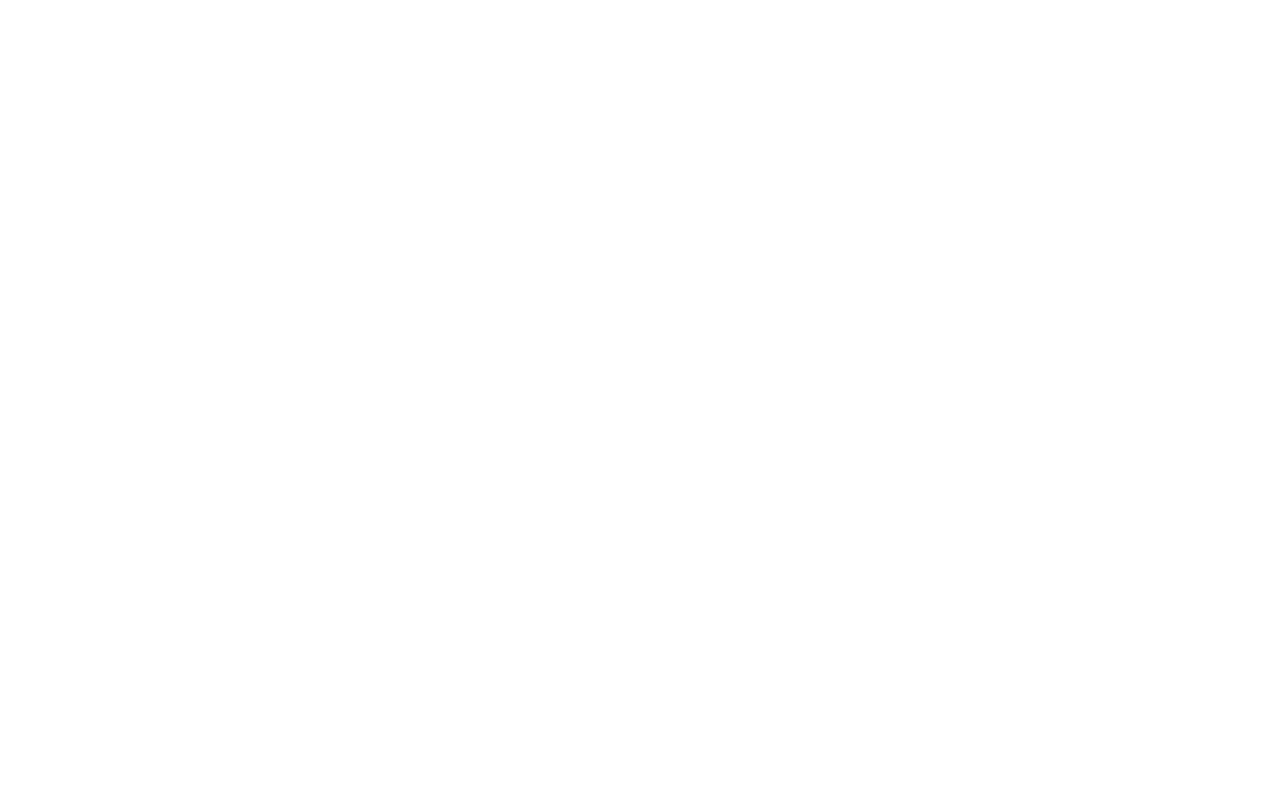
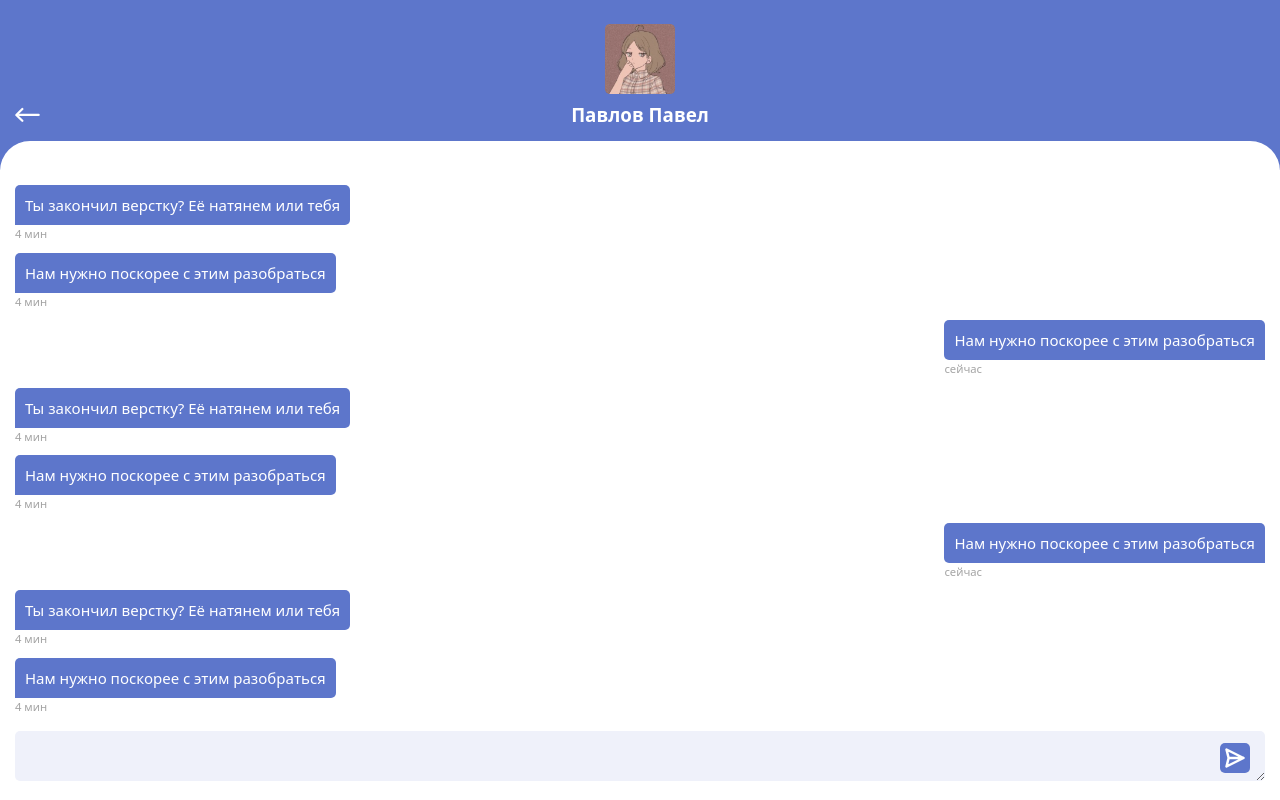
Before and after one commit to ReaGet/studeo, a Vue app: page /chat/1 in a window 1280 px wide. Before the commit this address had no page. Built offline with nearby package versions, Linux system fonts and the light colour scheme.

Commit message:
added new views and components

```diff
--- /dev/null
+++ b/src/components/MessageListItem.vue
@@ -0,0 +1,44 @@
+<template>
+  <div
+    class="flex flex-col"
+    :class="{ 'ml-auto': isCurrentUser }"
+  >
+    <p
+      class="p-4 rounded-lg bg-primary-default text-2xl text-white"
+      :class="{
+        'rounded-bl-none': !isCurrentUser,
+        'rounded-br-none': isCurrentUser,
+      }"
+    >{{ message.text }}</p>
+    <span class="text-lg text-gray-300">{{ message.timestamp }}</span>
+  </div>
+</template>
+
+<script>
+export default {
+  props: {
+    isCurrentUser: {
+      type: Boolean,
+      required: true,
+    },
+    message: {
+      id: {
+        type: Number,
+        required: true,
+      },
+      uid: {
+        type: Number,
+        required: true,
+      },
+      text: {
+        type: String,
+        required: true,
+      },
+      timestamp: {
+        type: String,
+        required: true,
+      },
+    },
+  },
+};
+</script>
--- a/src/components/ui/TextareaComponent.vue
+++ b/src/components/ui/TextareaComponent.vue
@@ -6,7 +6,7 @@
       @input="handleInput"
       @keydown.enter="handleEnter"
       cols="30"
-      rows="7"
+      :rows="rows"
       ref="textarea"
       v-model.trim="text"
       :placeholder="placeholder"
@@ -34,6 +34,14 @@
     placeholder: {
       default: '',
     },
+    rows: {
+      type: Number,
+      default: 7,
+    },
+    minHeight: {
+      type: Number,
+      default: 170,
+    },
   },
   data() {
     return {
@@ -53,7 +61,7 @@
     },
     handleTextAreaSize() {
       this.$refs.textarea.style.height = '0px';
-      const height = Math.max(this.$refs.textarea.scrollHeight, 170);
+      const height = Math.max(this.$refs.textarea.scrollHeight, this.minHeight);
       this.$refs.textarea.style.height = `${height}px`;
     },
     handleEnter(event) {
--- a/src/router/index.js
+++ b/src/router/index.js
@@ -35,13 +35,13 @@
     path: '/profile/edit',
     name: 'editProfile',
     meta: { layout: 'main', title: 'Личный кабинет' },
-    component: () => import('@/views/EditProfileView.vue'),
+    component: () => import('@/views/profile/EditProfileView.vue'),
   },
   {
     path: '/profile/:id',
     name: 'profile',
     meta: { title: 'Профиль' },
-    component: () => import('@/views/ProfileView.vue'),
+    component: () => import('@/views/profile/ProfileView.vue'),
   },
   {
     path: '/settings',
@@ -119,7 +119,13 @@
     path: '/chat',
     name: 'chat',
     meta: { layout: 'main', title: 'Чат' },
-    component: () => import('@/views/ChatListView.vue'),
+    component: () => import('@/views/chat/ChatListView.vue'),
+  },
+  {
+    path: '/chat/:id',
+    name: 'singleChat',
+    meta: {},
+    component: () => import('@/views/chat/SingleChatView.vue'),
   },
 ];
 
--- /dev/null
+++ b/src/views/chat/SingleChatView.vue
@@ -0,0 +1,130 @@
+<template>
+  <!-- eslint-disable-next-line max-len -->
+  <header class="relative flex items-center justify-center shrink-0 h-[17rem] pb-8 -mx-6 bg-primary-default">
+    <router-link class="absolute bottom-20 -mb-[0.25rem] left-6 -mt-8" to="/">
+      <svg class="stroke-primary-default stroke-white" width="25" height="16">
+        <use xlink:href="/img/icons/sprite.svg#arrow-back"></use>
+      </svg>
+    </router-link>
+    <div class="flex flex-col items-center gap-4">
+      <div class="overflow-hidden rounded-md">
+        <img
+          width="70"
+          height="70"
+          src="/img/images/avatar-anime.png"
+          alt="аватар"
+        >
+      </div>
+      <h1 class="text-3xl text-white font-bold">Павлов Павел</h1>
+    </div>
+    <div
+      class="absolute h-12 bottom-[-1px] left-0 right-0 bg-white rounded-tl-full rounded-tr-full"
+    ></div>
+  </header>
+  <div class="flex flex-col items-start py-6 gap-4 overflow-auto">
+    <MessageListItem
+      v-for="message in messages"
+      :key="message.id"
+      :message="message"
+      :is-current-user="this.uid === message.uid"
+    ></MessageListItem>
+  </div>
+  <div class="relative py-6 bottom-0 bg-white">
+    <v-textarea name="message" rows="1" min-height="0" class="w-full"></v-textarea>
+    <!-- eslint-disable-next-line max-len -->
+    <button class="absolute flex items-center justify-center bg-primary-default h-12 w-12 bottom-11 right-6 rounded-lg">
+      <svg width="20" height="20">
+        <use xlink:href="/img/icons/sprite.svg#send-message"></use>
+      </svg>
+    </button>
+  </div>
+</template>
+
+<script>
+import MessageListItem from '@/components/MessageListItem.vue';
+import VTextarea from '@/components/ui/TextareaComponent.vue';
+
+export default {
+  components: {
+    VTextarea,
+    MessageListItem,
+  },
+  data: () => ({
+    uid: 2,
+    messages: [
+      {
+        id: 1,
+        uid: 1,
+        text: 'Ты закончил верстку? Её натянем или тебя',
+        avatar: '/img/images/avatar-anime.png',
+        name: 'Сергей Константинович',
+        timestamp: '4 мин',
+      },
+      {
+        id: 2,
+        uid: 1,
+        text: 'Нам нужно поскорее с этим разобраться',
+        avatar: '/img/images/avatar-anime.png',
+        name: 'Сергей Константинович',
+        timestamp: '4 мин',
+      },
+      {
+        id: 2,
+        uid: 2,
+        text: 'Нам нужно поскорее с этим разобраться',
+        avatar: '/img/images/avatar-anime.png',
+        name: 'Рифат Ринатович',
+        timestamp: 'сейчас',
+      },
+      {
+        id: 1,
+        uid: 1,
+        text: 'Ты закончил верстку? Её натянем или тебя',
+        avatar: '/img/images/avatar-anime.png',
+        name: 'Сергей Константинович',
+        timestamp: '4 мин',
+      },
+      {
+        id: 2,
+        uid: 1,
+        text: 'Нам нужно поскорее с этим разобраться',
+        avatar: '/img/images/avatar-anime.png',
+        name: 'Сергей Константинович',
+        timestamp: '4 мин',
+      },
+      {
+        id: 2,
+        uid: 2,
+        text: 'Нам нужно поскорее с этим разобраться',
+        avatar: '/img/images/avatar-anime.png',
+        name: 'Рифат Ринатович',
+        timestamp: 'сейчас',
+      },
+      {
+        id: 1,
+        uid: 1,
+        text: 'Ты закончил верстку? Её натянем или тебя',
+        avatar: '/img/images/avatar-anime.png',
+        name: 'Сергей Константинович',
+        timestamp: '4 мин',
+      },
+      {
+        id: 2,
+        uid: 1,
+        text: 'Нам нужно поскорее с этим разобраться',
+        avatar: '/img/images/avatar-anime.png',
+        name: 'Сергей Константинович',
+        timestamp: '4 мин',
+      },
+      {
+        id: 2,
+        uid: 2,
+        text: 'Нам нужно поскорее с этим разобраться',
+        avatar: '/img/images/avatar-anime.png',
+        name: 'Рифат Ринатович',
+        timestamp: 'сейчас',
+      },
+    ],
+  }),
+};
+</script>
```
Also changed, not shown: public/img/icons/sprite.svg, src/views/chat/ChatListView.vue (renamed from src/views/ChatListView.vue), src/views/profile/EditProfileView.vue (renamed from src/views/EditProfileView.vue), src/views/profile/ProfileView.vue (renamed from src/views/ProfileView.vue), 1 other file (tests, documents, lock files or other folders).
